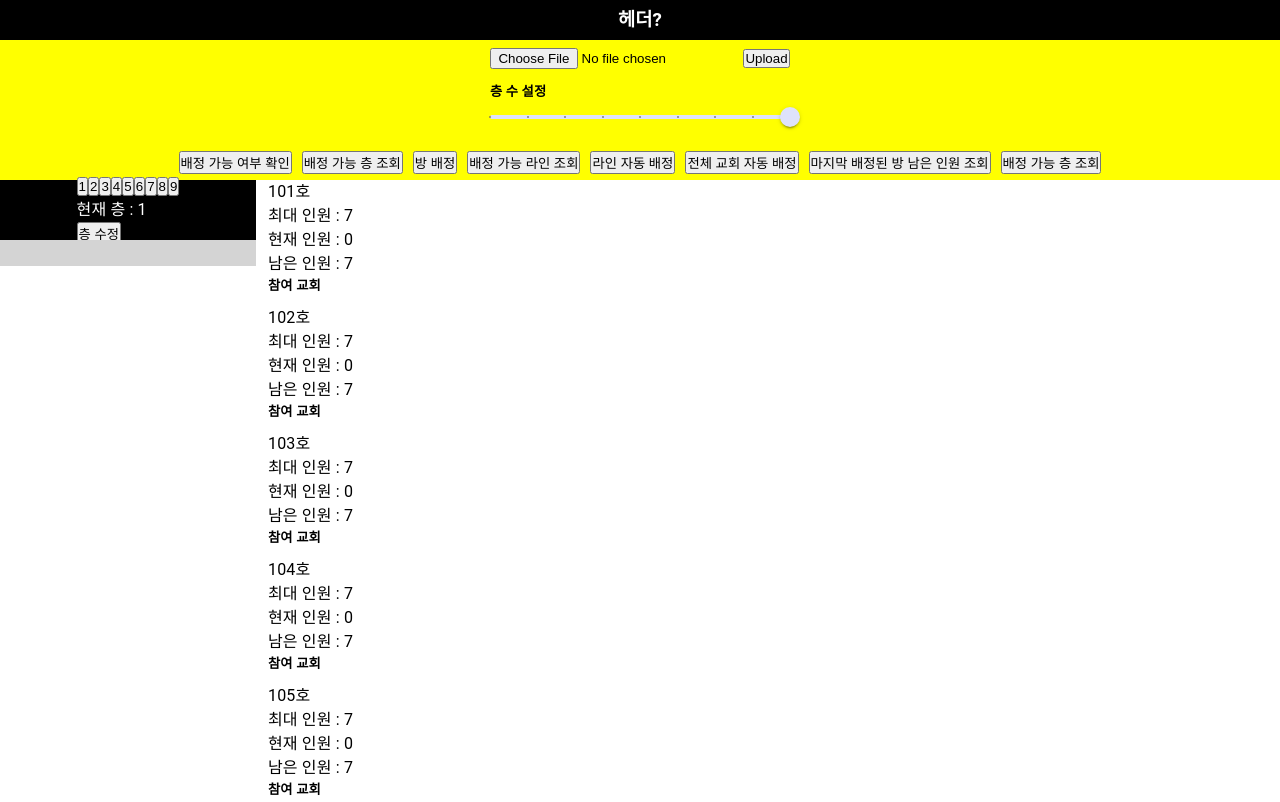
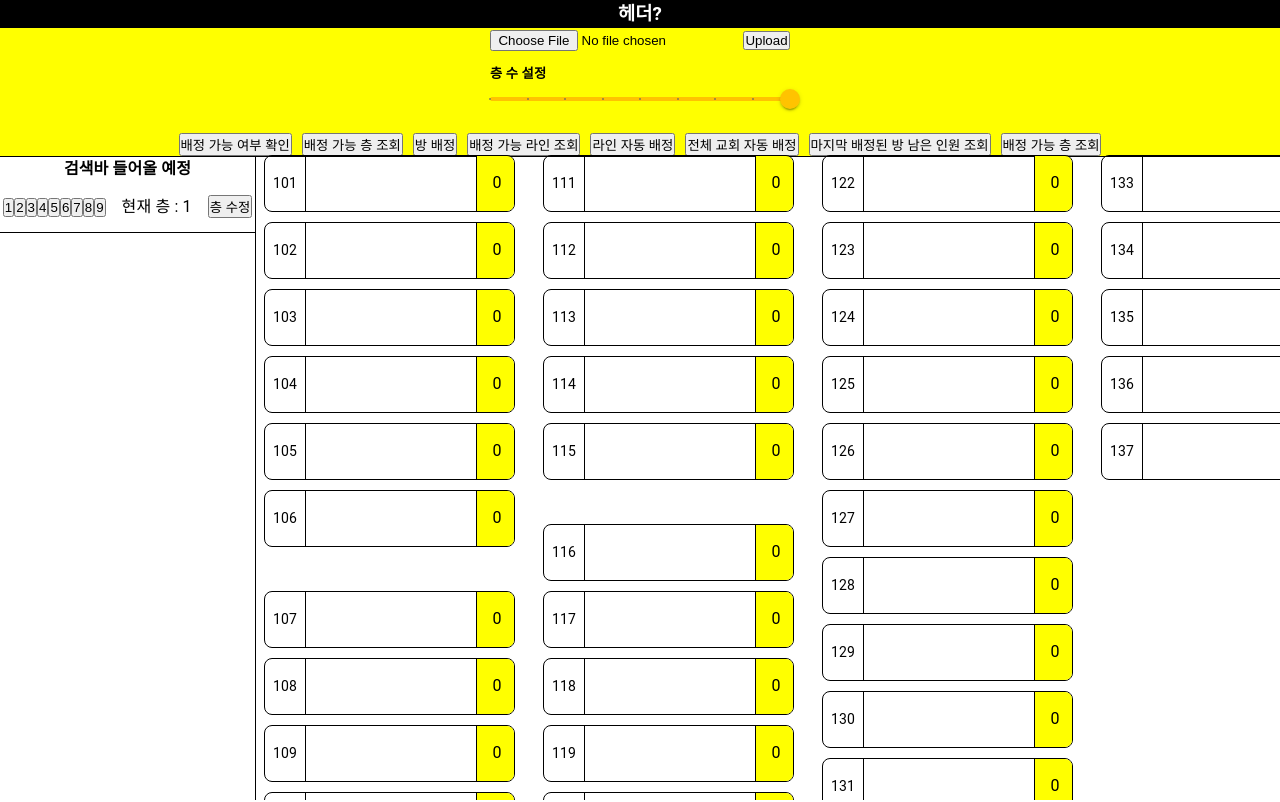
Before and after one commit to LDK1009/V-DAS, a Next.js app in the folder project/: page /admin in a window 1280 px wide. Shown: the top 802 px of the page. Built offline with nearby package versions, Linux system fonts and the light colour scheme; what @mui/material-nextjs would draw is missing.

Commit message:
✨ Feat : 사이드바, 바디, 푸터 UI 개발

```diff
--- a/project/src/components/pages/admin/AdminContainer.tsx
+++ b/project/src/components/pages/admin/AdminContainer.tsx
@@ -11,7 +11,7 @@ import ChurchListHeader from "./container/church-list/ChurchListHeader";
 
 const AdminContainer = () => {
   return (
-    <div>
+    <Container>
       <Header />
       <ButtonSection />
       <BodyArea>
@@ -23,22 +23,33 @@ const AdminContainer = () => {
           <EditDormitoryContainer />
         </BodyRight>
       </BodyArea>
-    </div>
+    </Container>
   );
 };
 
 export default AdminContainer;
 
+const Container = styled(Stack)`
+  width: 100vw;
+  height: 100vh;
+  ${mixinFlex("column", "start", "start")}
+  overflow: hidden;
+`;
+
 const BodyArea = styled(Stack)`
   ${mixinFlex("row", "start", "start")}
   width: 100%;
   height: 100%;
+  border-top: 1px solid black;
 `;
 
 const BodyLeft = styled(Stack)`
-  min-width: 256px;
   width: 256px;
   height: 100%;
+  min-width: 256px;
+  max-width: 256px;
+  flex: 1;
+  border-right: 1px solid black;
 `;
 
 const BodyRight = styled(Stack)`
--- a/project/src/components/pages/admin/container/church-list/ChurchListContainer.tsx
+++ b/project/src/components/pages/admin/container/church-list/ChurchListContainer.tsx
@@ -7,6 +7,7 @@ import { readExcelFile } from "@/utils/excel/read";
 import React, { useEffect } from "react";
 import ChurchItem from "./ChurchItem";
 import { Stack, styled } from "@mui/material";
+import { mixinFlex, mixinHideScrollbar } from "@/styles/mixins";
 
 const ChurchListContainer = () => {
   const { excelFile } = useExcelStore();
@@ -42,10 +43,11 @@ const ChurchListContainer = () => {
 export default ChurchListContainer;
 
 const ChurchList = styled(Stack)`
+  ${mixinFlex("column", "start", "center")}
   width: 100%;
   height: 100%;
-  padding-left: 18px;
-  padding-top: 26px;
-  background-color: #d4d4d4;
+  padding: 26px 18px;
   row-gap: 14px;
+  overflow-y: auto;
+  ${mixinHideScrollbar}
 `;
--- a/project/src/components/pages/admin/container/church-list/ChurchListHeader.tsx
+++ b/project/src/components/pages/admin/container/church-list/ChurchListHeader.tsx
@@ -6,6 +6,7 @@ import ChangeFloorButtonGroup from "../edit-dormitory/ChangeFloorButtonGroup";
 const ChurchListHeader = () => {
   return (
     <Container>
+      <h4>검색바 들어올 예정</h4>
       <ChangeFloorButtonGroup />
     </Container>
   );
@@ -16,6 +17,6 @@ export default ChurchListHeader;
 const Container = styled(Stack)`
   ${mixinFlex("column", "center", "center")}
   width: 100%;
-  height: 60px;
-  background-color: #000000;
+  height: 85px;
+  border-bottom: 1px solid black;
 `;
--- a/project/src/components/pages/admin/container/edit-dormitory/ChangeFloorButtonGroup.tsx
+++ b/project/src/components/pages/admin/container/edit-dormitory/ChangeFloorButtonGroup.tsx
@@ -1,4 +1,5 @@
 import { useDormitoryStore } from "@/store/dormitory/dormitoryStore";
+import { mixinFlex } from "@/styles/mixins";
 import { Modal, Stack, styled } from "@mui/material";
 import React, { useState } from "react";
 
@@ -10,7 +11,7 @@ const ChangeFloorButtonGroup = () => {
   const [isModalOpen, setIsModalOpen] = useState(false);
 
   return (
-    <div>
+    <Container>
       <div>
         {floors?.slice(0, maxFloor).map((el) => {
           return (
@@ -20,14 +21,23 @@ const ChangeFloorButtonGroup = () => {
           );
         })}
       </div>
-      <div style={{ color: "white" }}>현재 층 : {currentFloor + 1}</div>
+      <div>현재 층 : {currentFloor + 1}</div>
       <button onClick={() => setIsModalOpen(true)}>층 수정</button>
       <ChangeFloorModal isModalOpen={isModalOpen} setIsModalOpen={setIsModalOpen} />
-    </div>
+    </Container>
   );
 };
 
 export default ChangeFloorButtonGroup;
+////////////////////////////////////////////////// 스타일 컴포넌트 //////////////////////////////////////////////////
+const Container = styled(Stack)`
+  ${mixinFlex("row", "center", "center")}
+  width: 100%;
+  height: 100%;
+  column-gap: 16px;
+`;
+
+////////////////////////////////////////////////// 모달 컴포넌트 //////////////////////////////////////////////////
 
 type ChangeFloorModalPropsType = {
   isModalOpen: boolean;
--- a/project/src/components/pages/admin/container/edit-dormitory/EditDormitoryContainer.tsx
+++ b/project/src/components/pages/admin/container/edit-dormitory/EditDormitoryContainer.tsx
@@ -1,13 +1,18 @@
-import FloorView from "./FloorView";
 import { Stack, styled } from "@mui/system";
 import { mixinFlex } from "@/styles/mixins";
-import Line from "./Line";
+import LineColumn from "./LineColumn";
+import LineColumn4 from "./LineColumn4";
+import Footer from "../etc/Footer";
 
 const EditDormitory = () => {
   return (
     <Container>
-      <Line lineIndex={0} />
-      <FloorView />
+      <LineColumnContainer>
+        <LineColumn lineIndexs={[0, 1]} />
+        <LineColumn lineIndexs={[2, 3]} />
+        <LineColumn4 />
+      </LineColumnContainer>
+      <Footer />
     </Container>
   );
 };
@@ -18,5 +23,12 @@ const Container = styled(Stack)`
   width: 100%;
   height: 100%;
   ${mixinFlex("column", "center", "center")}
-  padding: 0px 12px 12px 12px;
+  height: 100%;
 `;
+
+const LineColumnContainer = styled(Stack)`
+  ${mixinFlex("row", "center", "start")}
+  width: 100%;
+  height: 100%;
+  column-gap: 12px;
+`;
--- /dev/null
+++ b/project/src/components/pages/admin/container/edit-dormitory/LineColumn.tsx
@@ -0,0 +1,22 @@
+import { Stack, styled } from "@mui/material";
+import React from "react";
+import Line from "./Line";
+
+const LineColumn = ({ lineIndexs }: { lineIndexs: number[] }) => {
+  return (
+    <Container>
+      {lineIndexs.map((lineIndex) => {
+        return <Line lineIndex={lineIndex} key={lineIndex} />;
+      })}
+    </Container>
+  );
+};
+
+export default LineColumn;
+
+const Container = styled(Stack)`
+  width: 267px;
+  min-width: 267px;
+  padding: 12px 8px;
+  row-gap: 44px;
+`;
--- /dev/null
+++ b/project/src/components/pages/admin/container/edit-dormitory/LineColumn4.tsx
@@ -0,0 +1,46 @@
+import { useDormitoryStore } from "@/store/dormitory/dormitoryStore";
+import { Stack, styled } from "@mui/material";
+import React from "react";
+import Room from "./Room";
+
+const LineColumn4 = () => {
+  const { dormitoryData, currentFloor } = useDormitoryStore();
+  const splitPoint = 11;
+  const lineData4_1 = dormitoryData?.floors[currentFloor].lines[4].rooms.slice(0, splitPoint);
+  const lineData4_2 = dormitoryData?.floors[currentFloor].lines[4].rooms.slice(splitPoint);
+
+  return (
+    <>
+      <Container>
+        <LineContainer>
+          {lineData4_1?.map((room, roomIndex) => {
+            return <Room lineIndex={4} room={room} roomIndex={roomIndex} key={`${currentFloor}-${4}-${roomIndex}`} />;
+          })}
+        </LineContainer>
+      </Container>
+      <Container>
+        <LineContainer>
+          {lineData4_2?.map((room, roomIndex) => {
+            const roomNumber = 33 + roomIndex;
+            return <Room lineIndex={4} room={room} roomIndex={roomIndex} customRoomNumber={roomNumber} key={`${currentFloor}-${4}-${roomNumber}`} />;
+          })}
+        </LineContainer>
+      </Container>
+    </>
+  );
+};
+
+export default LineColumn4;
+
+const Container = styled(Stack)`
+  width: 267px;
+  min-width: 267px;
+  padding: 12px 8px;
+  row-gap: 44px;
+`;
+
+const LineContainer = styled(Stack)`
+  width: 100%;
+  height: 100%;
+  row-gap: 10px;
+`;
--- a/project/src/components/pages/admin/container/edit-dormitory/Room.tsx
+++ b/project/src/components/pages/admin/container/edit-dormitory/Room.tsx
@@ -1,11 +1,16 @@
 import { useDormitoryStore } from "@/store/dormitory/dormitoryStore";
+import { mixinFlex } from "@/styles/mixins";
 import { RoomType } from "@/types/dormitory";
+import { Stack, styled } from "@mui/material";
 import React from "react";
+import ChurchItem from "../church-list/ChurchItem";
+import { shouldForwardProp } from "@/utils/mui";
 
-const Room = ({ lineIndex, room, roomIndex }: { lineIndex: number; room: RoomType; roomIndex: number }) => {
+const Room = ({ lineIndex, room, roomIndex, customRoomNumber }: { lineIndex: number; room: RoomType; roomIndex: number; customRoomNumber?: number }) => {
   const { currentFloor } = useDormitoryStore();
+  const { maxRoomPeople } = useDormitoryStore.getState();
+
   let startRoomNumber = 1; // 기본값 설정
-
   // 라인별 방 번호 시작 번호
   if (lineIndex === 0) {
     startRoomNumber = 1;
@@ -21,26 +26,66 @@ const Room = ({ lineIndex, room, roomIndex }: { lineIndex: number; room: RoomTyp
 
   const roomNumber = startRoomNumber + roomIndex;
 
+  function getRoomStatus(current: number) {
+    if (current > maxRoomPeople) return "exceed";
+    if (current === maxRoomPeople) return "full";
+    if (current < maxRoomPeople) return "insufficient";
+    return "insufficient";
+  }
+
   return (
-    <div>
-      <div>{`${currentFloor + 1}${String(roomNumber).padStart(2, "0")}호`}</div>
-      <div>
-        <div>최대 인원 : {room.max}</div>
-        <div>현재 인원 : {room.current}</div>
-        <div>남은 인원 : {room.remain}</div>
-      </div>
-      <div>
-        <h5>참여 교회</h5>
+    <Container>
+      <RoomNumberContainer>{`${currentFloor + 1}${String(customRoomNumber || roomNumber).padStart(2, "0")}`}</RoomNumberContainer>
+
+      <ChurchContainer>
         {room.assignedChurchArray.map((church, churchIndex) => {
-          return (
-            <div key={`${currentFloor}-${lineIndex}-${roomIndex}-${churchIndex}`}>
-              {churchIndex + 1}. | {church.churchName} | {church.people}명
-            </div>
-          );
+          return <ChurchItem church={church} key={`${currentFloor}-${lineIndex}-${roomNumber}-${churchIndex}`} />;
         })}
-      </div>
-    </div>
+      </ChurchContainer>
+      <RoomCurrentContainer $status={getRoomStatus(room.current)}>{room.current}</RoomCurrentContainer>
+    </Container>
   );
 };
 
 export default Room;
+
+const Container = styled(Stack)`
+  ${mixinFlex("row", "start", "center")}
+  width: 100%;
+  height: 100%;
+  border: 1px solid black;
+  border-radius: 8px;
+  overflow: hidden;
+`;
+
+const RoomNumberContainer = styled(Stack)`
+  ${mixinFlex("column", "center", "center")}
+  width: 40px;
+  height: 55px;
+  min-width: 40px;
+  min-height: 55px;
+  font-size: 14px;
+`;
+
+const ChurchContainer = styled(Stack)`
+  ${mixinFlex("column", "center", "center")}
+  min-width: 172px;
+  height: 55px;
+  border: 1px solid black;
+  border-top: none;
+  border-bottom: none;
+  padding: 6px 4px;
+  row-gap: 4px;
+`;
+
+type RoomCurrentContainerPropsType = {
+  $status: "exceed" | "full" | "insufficient";
+};
+const RoomCurrentContainer = styled(RoomNumberContainer, { shouldForwardProp })<RoomCurrentContainerPropsType>`
+  font-size: 16px;
+  background-color: ${({ $status }) => {
+    if ($status === "exceed") return "blue";
+    if ($status === "full") return "transparent";
+    if ($status === "insufficient") return "yellow";
+  }};
+`;
--- /dev/null
+++ b/project/src/components/pages/admin/container/etc/Footer.tsx
@@ -0,0 +1,30 @@
+import { mixinFlex, mixinMuiButtonNoShadow } from "@/styles/mixins";
+import { Button, Stack, styled } from "@mui/material";
+import React from "react";
+
+const Footer = () => {
+  return (
+    <Container>
+      <StyledButton variant="contained">저장하기</StyledButton>
+      <StyledButton variant="contained">다운로드</StyledButton>
+    </Container>
+  );
+};
+
+export default Footer;
+
+const Container = styled(Stack)`
+  ${mixinFlex("row", "end", "center")}
+  width: 100%;
+  height: 53px;
+  padding: 12px 16px;
+  column-gap: 16px;
+  border-top: 1px solid black;
+`;
+
+const StyledButton = styled(Button)`
+  ${mixinMuiButtonNoShadow}
+  width: 90px;
+  height: 18px;
+  border-radius: 12px;
+`;
--- a/project/src/hooks/assign/useAssignable.ts
+++ b/project/src/hooks/assign/useAssignable.ts
@@ -328,7 +328,7 @@ function getPartnerChurch({ sex, floorIndex, lineIndex }: GetPartnerChurchParams
 
     const filteredChurchs = churchMaleArray.filter((church) => {
       const churchMod = church.people % maxRoomPeople;
-      return church.people > 0 && lineRemain > church.people && churchMod === lineNeed;
+      return churchMod !== 0 && church.people > 0 && lineRemain > church.people && churchMod === lineNeed;
     });
 
     if (filteredChurchs.length > 0) {
--- a/project/src/styles/theme.ts
+++ b/project/src/styles/theme.ts
@@ -66,8 +66,8 @@ declare module "@mui/material/styles" {
 export const muiTheme = createTheme({
   palette: {
     primary: {
-      dark: "#DEE2FA",
-      main: "#DEE2FA",
+      dark: "#FFA600",
+      main: "#FFC300",
       light: "#DEE2FA",
       contrastText: "#000000",
     },
```
Also changed, not shown: 1 other file (tests, documents, lock files or other folders).
